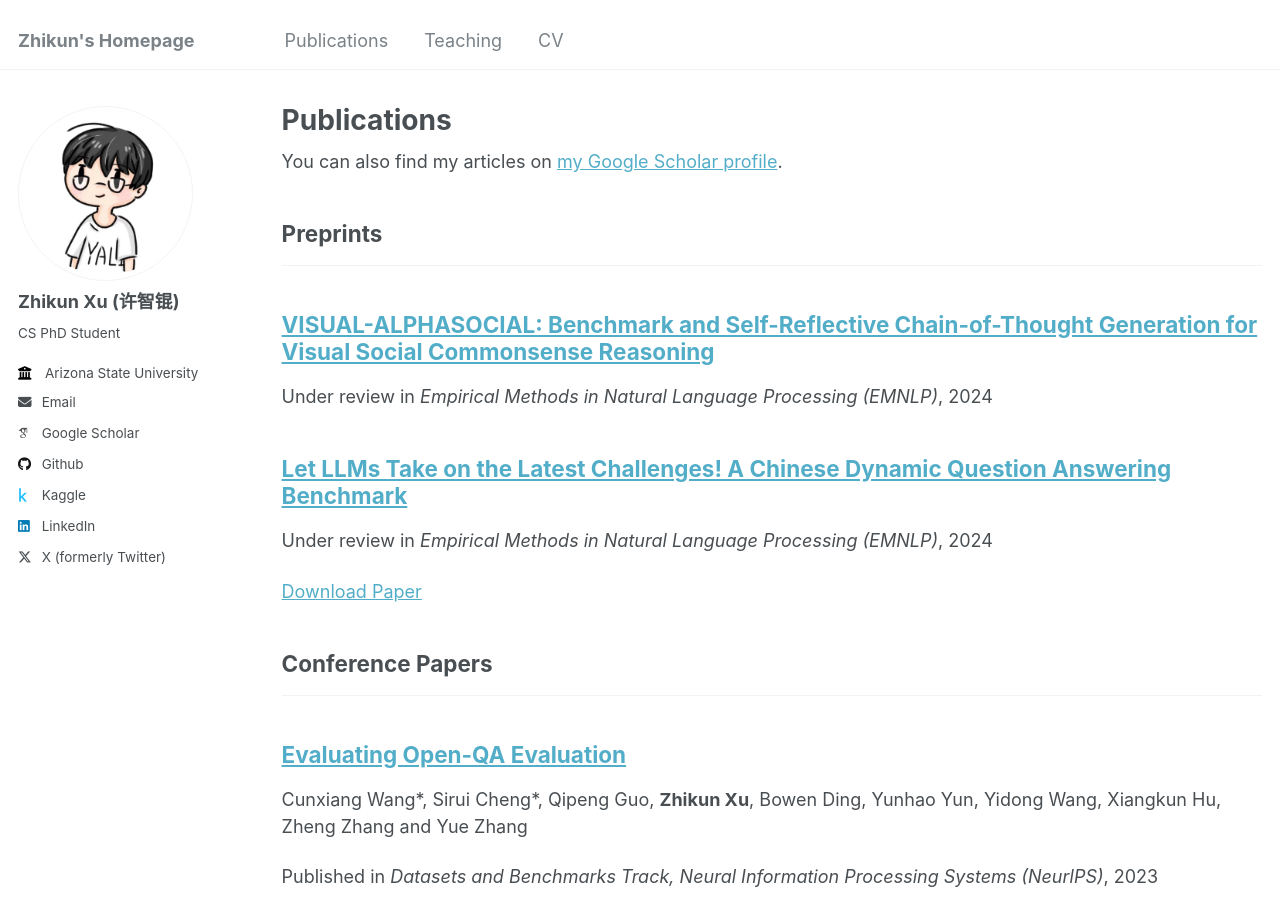
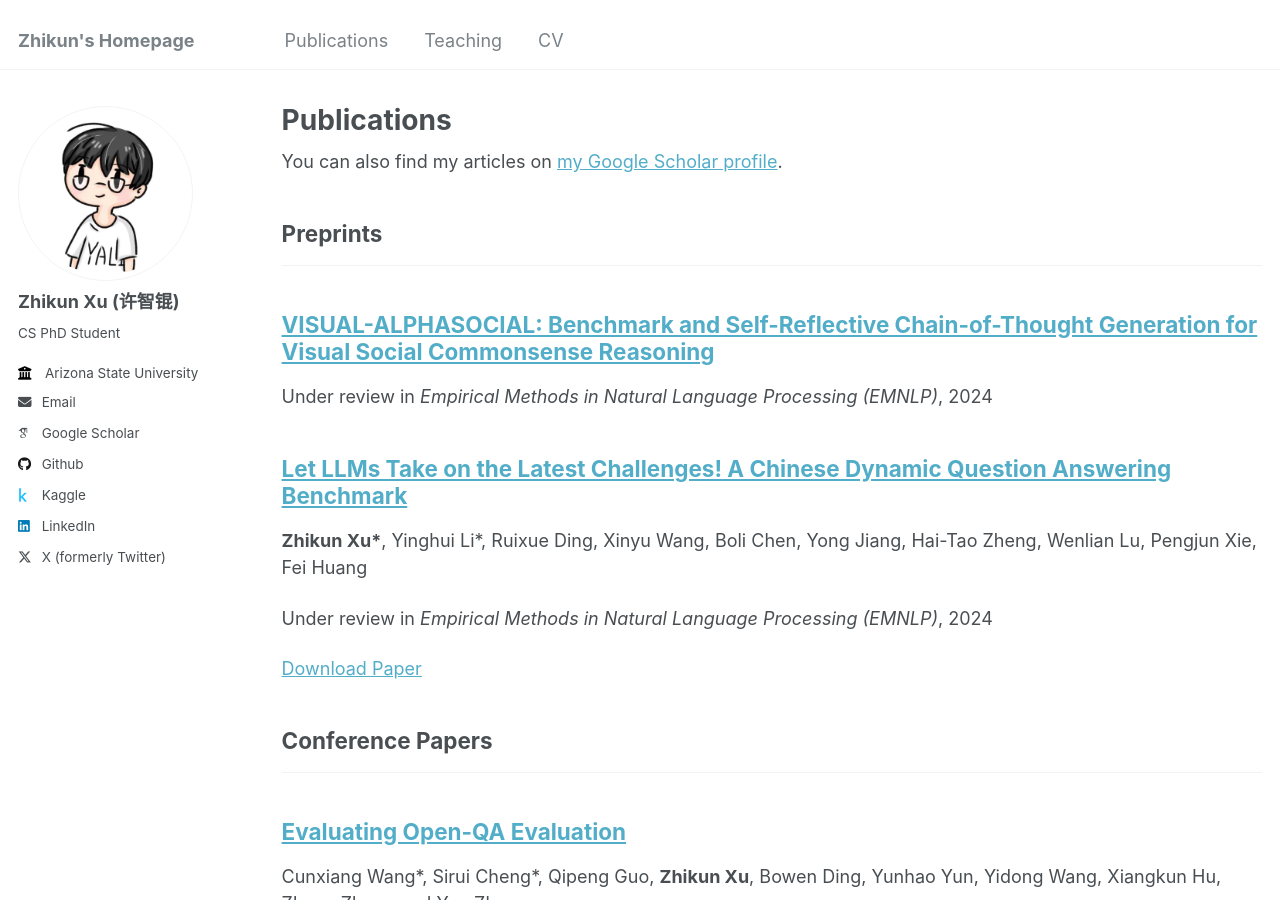
Before and after one commit to Jerrrrykun/jerrrrykun.github.io, a Jekyll site: the page built from _pages/publications.html, in a window 1280 px wide and 900 px high. Built offline with Jekyll 4.4.1, drawn with Linux system fonts in a browser that asks for light colours; some web fonts are replaced.

Commit message:
Update 2024-09-20-paper-3.md

```diff
--- a/_publications/2024-09-20-paper-3.md
+++ b/_publications/2024-09-20-paper-3.md
@@ -1,5 +1,6 @@
 ---
 title: "Let LLMs Take on the Latest Challenges! A Chinese Dynamic Question Answering Benchmark"
+authors: '<strong>Zhikun Xu*</strong>, Yinghui Li*, Ruixue Ding, Xinyu Wang, Boli Chen, Yong Jiang, Hai-Tao Zheng, Wenlian Lu, Pengjun Xie, Fei Huang'
 collection: publications
 category: preprints
 permalink: /publication/2024-09-20-paper-3
```
